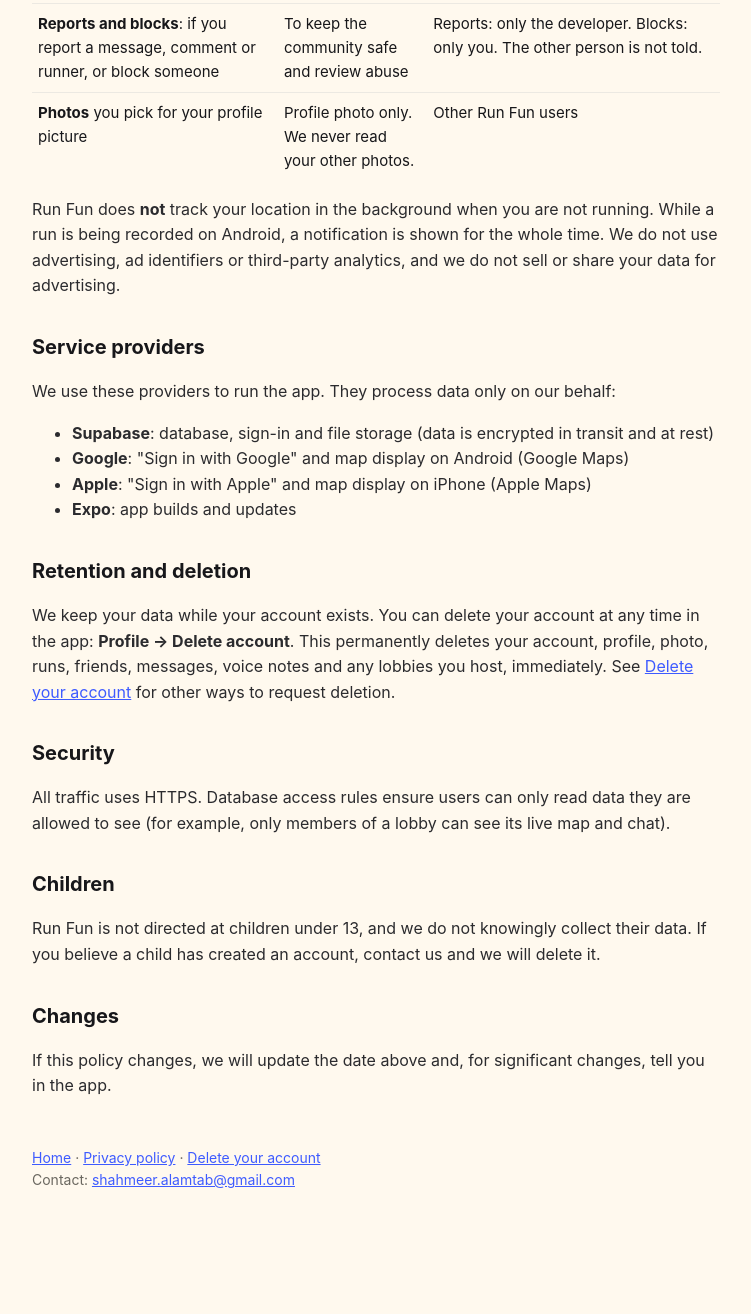
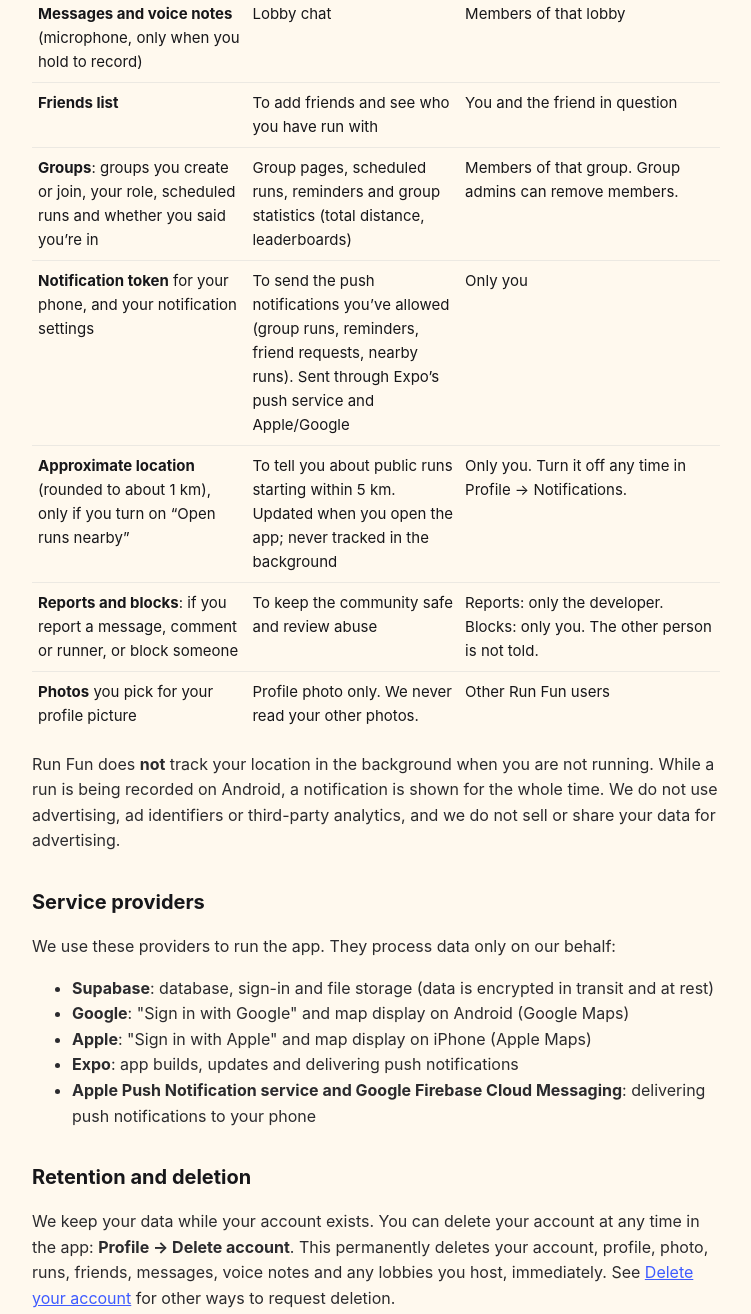
Before and after one commit to shahmeerj/runfun-site, a plain HTML site: page privacy.html in a window 1280 px wide. Shown: the part 1208-2522 px from the top of the page, without its empty margins (264-1015 px from the left). Before the commit the page ends 2464 px from the top, so only its background shows below. Drawn offline with Linux system fonts and the light colour scheme.

Commit message:
Privacy: groups, push notifications, approximate location for nearby runs
Co-Authored-By: Claude Opus 5.5 <noreply@anthropic.com>
Claude-Session: https://claude.ai/code/session_017fnRX1CwUzjkY7TJUw1Q6w

```diff
--- a/privacy.html
+++ b/privacy.html
@@ -19,7 +19,7 @@ footer{margin-top:48px;color:var(--muted);font-size:14px}
 <body><main><header><img src="icon.png" alt=""><a href="./">Run Fun</a></header>
 
 <h1>Privacy policy</h1>
-<p class="meta">Last updated: 13 November 2026</p>
+<p class="meta">Last updated: 16 November 2026</p>
 <p>This policy explains what the Run Fun app ("Run Fun", "we") collects, why, who can see it, and how to delete it. Run Fun is developed by Space Out (Shahmeer Alamtab). Questions: <a href="mailto:shahmeer.alamtab@gmail.com">shahmeer.alamtab@gmail.com</a>.</p>
 
 <h2>What we collect</h2>
@@ -32,6 +32,9 @@ footer{margin-top:48px;color:var(--muted);font-size:14px}
 <tr><td><b>Reactions and comments</b> you leave on runs</td><td>So friends can cheer each other on</td><td>Anyone who can see that run. You can delete your own comments, and any comment on your own runs.</td></tr>
 <tr><td><b>Messages and voice notes</b> (microphone, only when you hold to record)</td><td>Lobby chat</td><td>Members of that lobby</td></tr>
 <tr><td><b>Friends list</b></td><td>To add friends and see who you have run with</td><td>You and the friend in question</td></tr>
+<tr><td><b>Groups</b>: groups you create or join, your role, scheduled runs and whether you said you&rsquo;re in</td><td>Group pages, scheduled runs, reminders and group statistics (total distance, leaderboards)</td><td>Members of that group. Group admins can remove members.</td></tr>
+<tr><td><b>Notification token</b> for your phone, and your notification settings</td><td>To send the push notifications you&rsquo;ve allowed (group runs, reminders, friend requests, nearby runs). Sent through Expo&rsquo;s push service and Apple/Google</td><td>Only you</td></tr>
+<tr><td><b>Approximate location</b> (rounded to about 1 km), only if you turn on &ldquo;Open runs nearby&rdquo;</td><td>To tell you about public runs starting within 5 km. Updated when you open the app; never tracked in the background</td><td>Only you. Turn it off any time in Profile &rarr; Notifications.</td></tr>
 <tr><td><b>Reports and blocks</b>: if you report a message, comment or runner, or block someone</td><td>To keep the community safe and review abuse</td><td>Reports: only the developer. Blocks: only you. The other person is not told.</td></tr>
 <tr><td><b>Photos</b> you pick for your profile picture</td><td>Profile photo only. We never read your other photos.</td><td>Other Run Fun users</td></tr>
 </table>
@@ -43,7 +46,8 @@ footer{margin-top:48px;color:var(--muted);font-size:14px}
 <li><b>Supabase</b>: database, sign-in and file storage (data is encrypted in transit and at rest)</li>
 <li><b>Google</b>: "Sign in with Google" and map display on Android (Google Maps)</li>
 <li><b>Apple</b>: "Sign in with Apple" and map display on iPhone (Apple Maps)</li>
-<li><b>Expo</b>: app builds and updates</li>
+<li><b>Expo</b>: app builds, updates and delivering push notifications</li>
+<li><b>Apple Push Notification service and Google Firebase Cloud Messaging</b>: delivering push notifications to your phone</li>
 </ul>
 
 <h2>Retention and deletion</h2>
```
